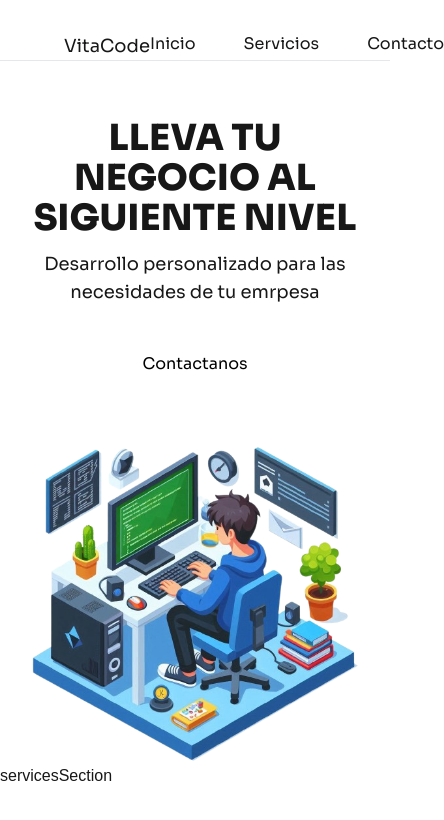
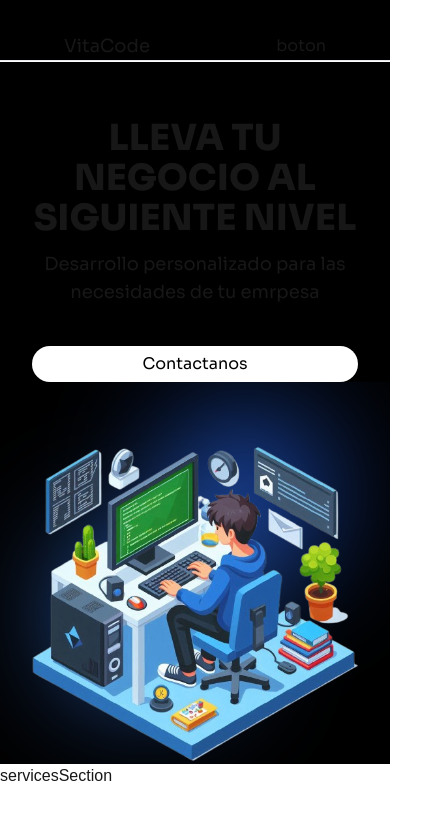
Before and after one commit to jcolavita/portfolio, a Next.js app: page / in a window 390 px wide. Shown: the top 820 px of the page, 444 px wide, since content can reach past the window. Built offline with nearby package versions, Linux system fonts and the light colour scheme.

Commit message:
Add responsive design to navBar

```diff
--- a/src/app/sections/headerSection.jsx
+++ b/src/app/sections/headerSection.jsx
@@ -4,7 +4,7 @@ import Hero from "@/components/hero";
 
 export default function headerSection() {
   return (
-    <header className=" font-sora">
+    <header className=" font-sora bg-black">
       <div className="">
         <NavBar />
         <hr className=" h-[2px] bg-white" />
--- a/src/components/navBar.jsx
+++ b/src/components/navBar.jsx
@@ -1,12 +1,31 @@
-import React from "react";
+"use client";
 import NavItem from "@/components/navItem";
+import React, { useState } from "react";
 
-export default function navBar() {
+const NavBar = () => {
+  const [isOpen, setIsOpen] = useState(false);
+  const toggleMenu = () => {
+    setIsOpen(!isOpen);
+  };
+
   return (
-    <div className="mx-16">
-      <nav className=" flex w-full justify-between pt-8">
-        <text className=" text-lg">VitaCode</text>
-        <ul className="flex gap-12 text-base">
+    <div className="mx-16 ">
+      <nav className=" md:flex w-full justify-between pt-8 items-center  ">
+        <div className="flex justify-between ">
+          <text className=" text-lg">VitaCode</text>
+          <button
+            className="transition-all ease-in-out duration-500 md:cursor-default opacity-100 md:opacity-0"
+            name="menu"
+            onClick={toggleMenu}
+          >
+            boton
+          </button>
+        </div>
+        <ul
+          className={`md:flex md:gap-12 text-base  md:opacity-100  md:static absolute bg-black md:w-auto w-full left-0 pl-16 md:pl-0 transition-all ease-in-out duration-500 ${
+            isOpen ? "top-[80px] opacity-100" : "top-[-400px] opacity-0"
+          }`}
+        >
           <NavItem text="Inicio" />
           <NavItem text="Servicios" />
           <NavItem text="Contacto" />
@@ -14,4 +33,6 @@ export default function navBar() {
       </nav>
     </div>
   );
-}
+};
+
+export default NavBar;
--- a/src/components/navItem.jsx
+++ b/src/components/navItem.jsx
@@ -2,7 +2,7 @@ import React from "react";
 
 export default function navItem({ text }) {
   return (
-    <li className=" hover:-translate-y-1 hover:scale-110 transition ease-in-out">
+    <li className=" hover:-translate-y-1 hover:scale-110 transition ease-in-out my-5 md:my-0">
       <a href="#">{text}</a>
     </li>
   );
```
